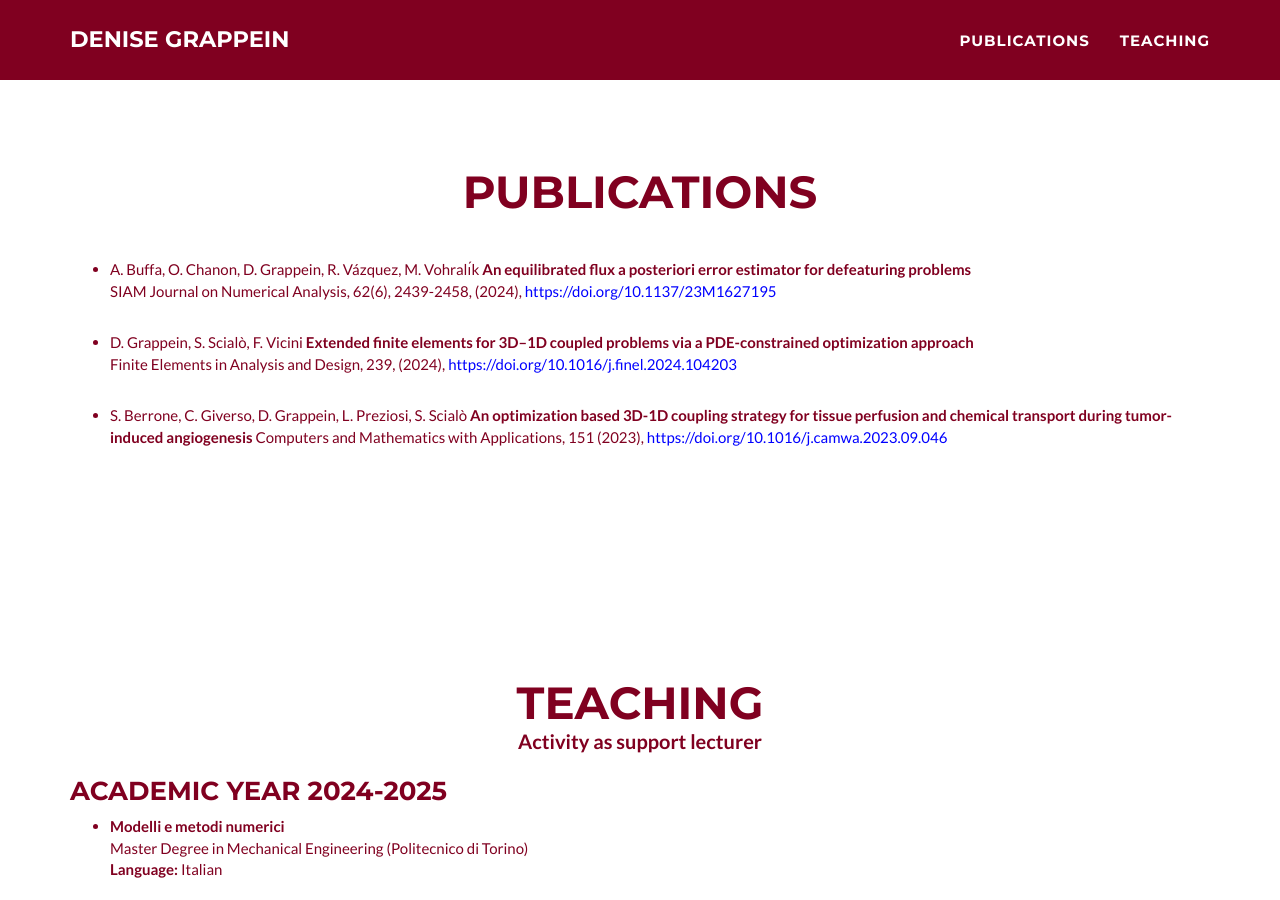
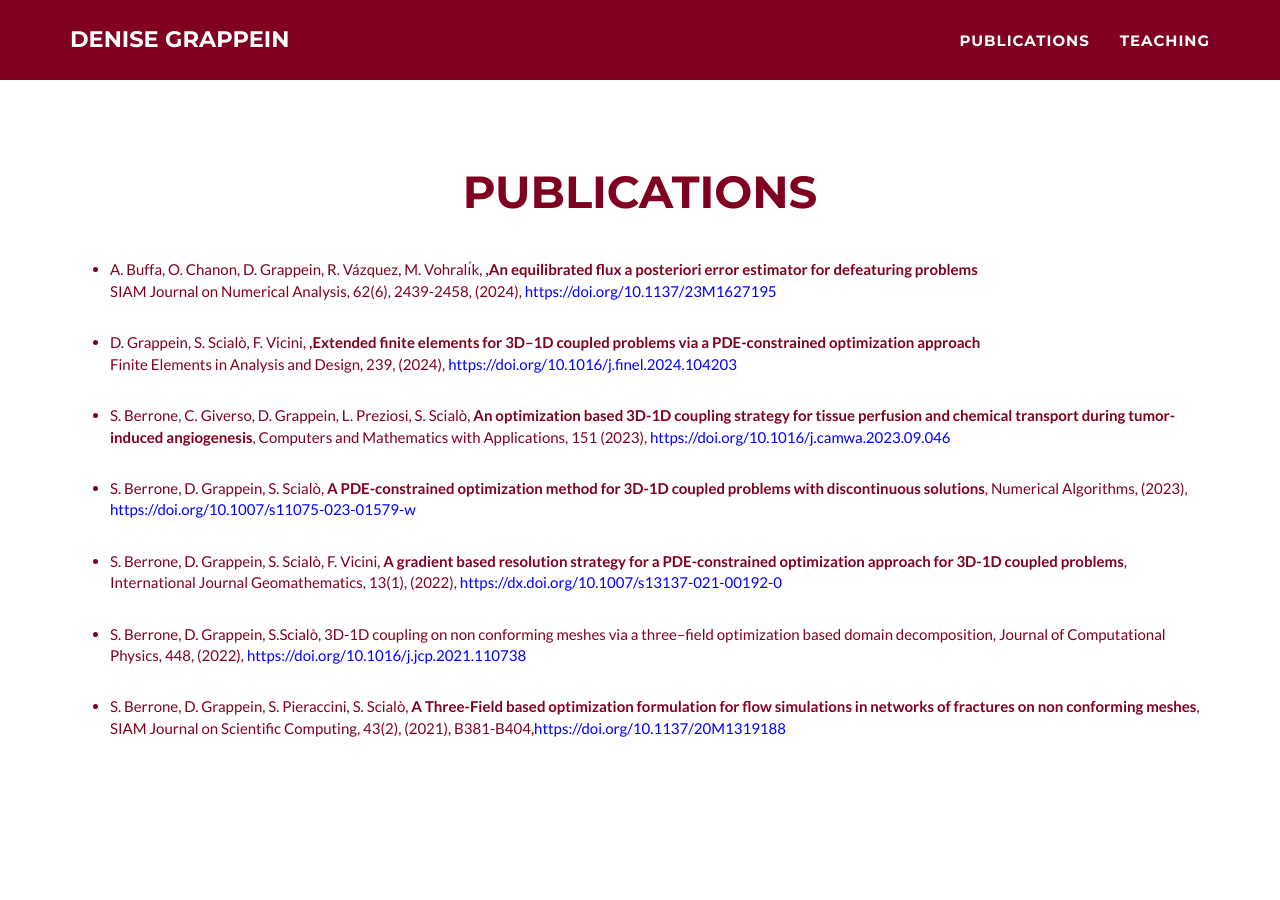
Before and after one commit to dgrappein/dgrappein.github.io, a Jekyll site: the page built from _posts/2014-07-18-project-1.markdown, in a window 1280 px wide and 900 px high, scrolled down 750 px. Built offline with Jekyll 4.4.1, drawn with Linux system fonts in a browser that asks for light colours.

Commit message:
added pubblications

```diff
--- a/_includes/publications.html
+++ b/_includes/publications.html
@@ -6,9 +6,20 @@
          <h2 class="text-center">Publications</h2> <!-- Title for the Publications section, centered -->
 	<br><br>
 	 <ul class="publication-list">
-		 <li>A. Buffa, O. Chanon, D. Grappein, R. Vázquez, M. Vohralı́k <strong>An equilibrated flux a posteriori error estimator for defeaturing problems</strong><br> SIAM Journal on Numerical Analysis, 62(6), 2439-2458, (2024), <a href="https://doi.org/10.1137/23M1627195">https://doi.org/10.1137/23M1627195</a></li>
-		 <li>D. Grappein, S. Scialò, F. Vicini <strong>Extended finite elements for 3D–1D coupled problems via a PDE-constrained optimization approach</strong><br> Finite Elements in Analysis and Design, 239, (2024), <a href="https://doi.org/10.1016/j.finel.2024.104203">https://doi.org/10.1016/j.finel.2024.104203</a></li>
-          <li>S. Berrone, C. Giverso, D. Grappein, L. Preziosi, S. Scialò <strong>An optimization based 3D-1D coupling strategy for tissue perfusion and chemical transport during tumor-induced angiogenesis</strong> Computers and Mathematics with Applications, 151 (2023), <a href="https://doi.org/10.1016/j.camwa.2023.09.046">https://doi.org/10.1016/j.camwa.2023.09.046</a></li>
+		 <li>A. Buffa, O. Chanon, D. Grappein, R. Vázquez, M. Vohralı́k, <strong>,An equilibrated flux a posteriori error estimator for defeaturing problems</strong><br> SIAM Journal on Numerical Analysis, 62(6), 2439-2458, (2024), <a href="https://doi.org/10.1137/23M1627195">https://doi.org/10.1137/23M1627195</a></li>
+		 <li>D. Grappein, S. Scialò, F. Vicini, <strong>,Extended finite elements for 3D–1D coupled problems via a PDE-constrained optimization approach</strong><br> Finite Elements in Analysis and Design, 239, (2024), <a href="https://doi.org/10.1016/j.finel.2024.104203">https://doi.org/10.1016/j.finel.2024.104203</a></li>
+      <li>S. Berrone, C. Giverso, D. Grappein, L. Preziosi, S. Scialò, <strong>An optimization based 3D-1D coupling strategy for tissue perfusion and chemical transport during tumor-induced angiogenesis</strong>, Computers and Mathematics with Applications, 151 (2023), <a href="https://doi.org/10.1016/j.camwa.2023.09.046">https://doi.org/10.1016/j.camwa.2023.09.046</a></li>
+      <li>S. Berrone, D. Grappein, S. Scialò, <strong>A PDE-constrained optimization method for 3D-1D coupled problems
+        with discontinuous solutions</strong>, Numerical Algorithms, (2023), <a href="https://doi.org/10.1007/s11075-023-01579-w">https://doi.org/10.1007/s11075-023-01579-w</a></li>
+        <li>S. Berrone, D. Grappein, S. Scialò, F. Vicini, <strong>A gradient based resolution strategy for a PDE-constrained
+        optimization approach for 3D-1D coupled problems</strong>, International Journal Geomathematics, 13(1), (2022),
+        <a href="https://dx.doi.org/10.1007/s13137-021-00192-0">https://dx.doi.org/10.1007/s13137-021-00192-0</a></li>
+        <li>S. Berrone, D. Grappein, S.Scialò, <strong></strong>3D-1D coupling on non conforming meshes via a three–field optimization
+based domain decomposition</strong>, Journal of Computational Physics, 448, (2022),
+<a href="https://doi.org/10.1016/j.jcp.2021.110738">https://doi.org/10.1016/j.jcp.2021.110738</a></li>
+<li>S. Berrone, D. Grappein, S. Pieraccini, S. Scialò, <strong>A Three-Field based optimization formulation for flow
+simulations in networks of fractures on non conforming meshes</strong>, SIAM Journal on Scientific Computing, 43(2), (2021), B381-B404,<a href="https://doi.org/10.1137/20M1319188">https://doi.org/10.1137/20M1319188</a></li>
+
           <!-- Add more publications here -->
         </ul>
       </div>
```
